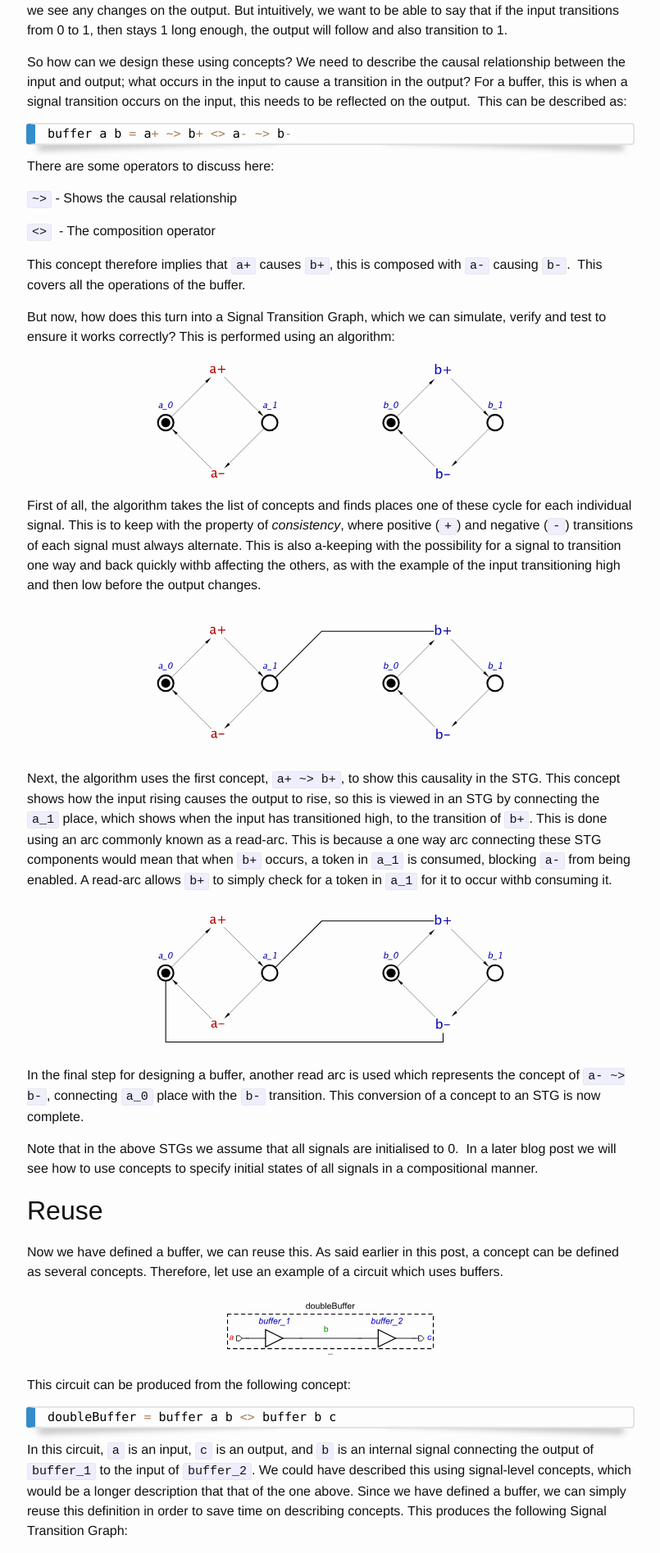
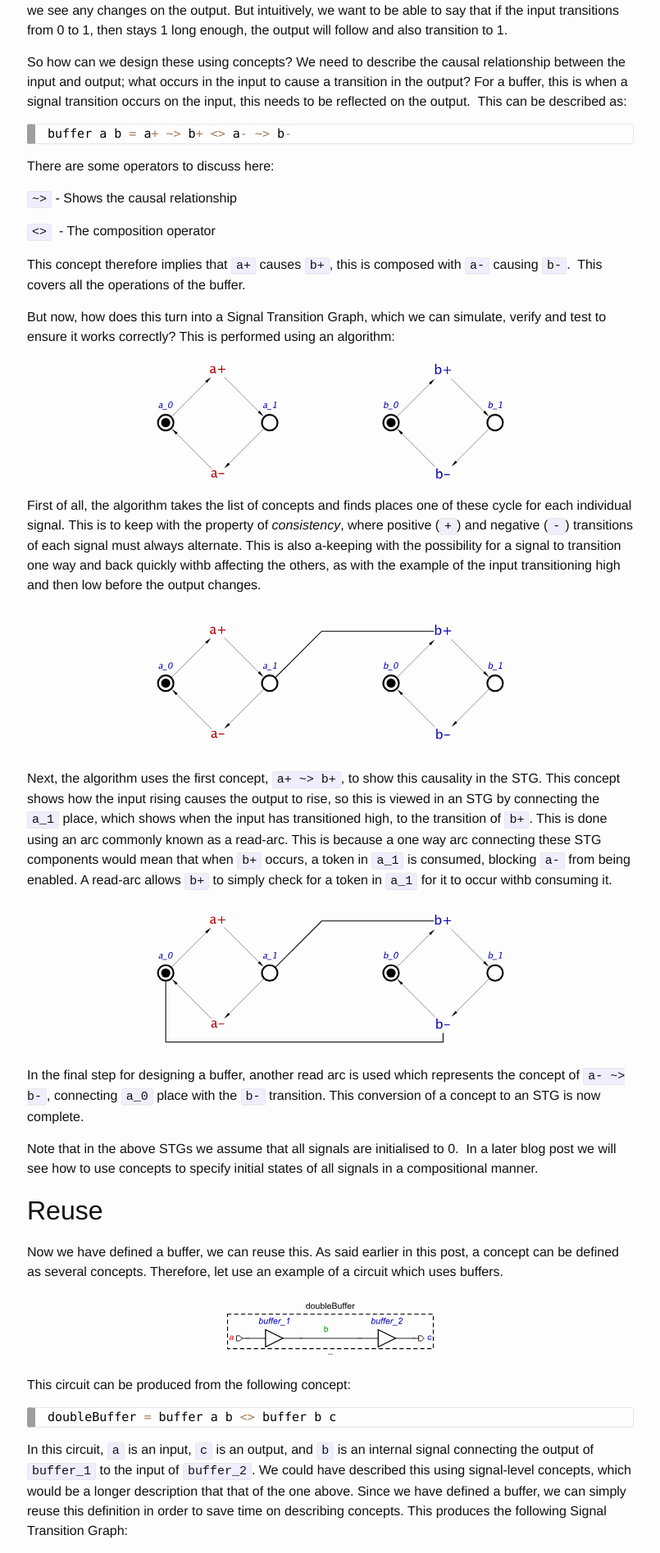
Before and after one commit to jrbeaumont/concepts-blog, a Jekyll site: the page built from _posts/2015-09-30-buffer.md, in a window 1280 px wide. Shown: the part 454-2349 px from the top of the page at 82% size, without its empty margins (237-1042 px from the left). Built offline with Jekyll 4.4.1, drawn with Linux system fonts in a browser that asks for light colours.

Commit message:
Edited code highlighting for clarity

```diff
--- a/css/prism.css
+++ b/css/prism.css
@@ -31,8 +31,7 @@ pre[class*="language-"] {
 pre[class*="language-"] {
 	position: relative;
 	margin: .5em 0;
-	box-shadow: -1px 0px 0px 0px #358ccb, 0px 0px 0px 1px #dfdfdf;
-	border-left: 10px solid #358ccb;
+	border-left: 10px solid #9E9E9E;
 	background-color: #fdfdfd;
 	background-image: linear-gradient(transparent 50%, rgba(69, 142, 209, 0.04) 50%);
 	background-size: 3em 3em;
@@ -49,15 +48,6 @@ code[class*="language"] {
 	overflow: auto;
 }
 
-/* Margin bottom to accomodate shadow */
-:not(pre) > code[class*="language-"],
-pre[class*="language-"] {
-	background-color: #fdfdfd;
-	-webkit-box-sizing: border-box;
-	-moz-box-sizing: border-box;
-	box-sizing: border-box;
-	margin-bottom: 1em;
-}
 
 /* Inline code */
 :not(pre) > code[class*="language-"] {
@@ -81,7 +71,6 @@ pre[class*="language-"]:after {
 	width: 40%;
 	height: 20%;
 	max-height: 13em;
-	box-shadow: 0px 13px 8px #979797;
 	-webkit-transform: rotate(-2deg);
 	-moz-transform: rotate(-2deg);
 	-ms-transform: rotate(-2deg);
@@ -182,7 +171,6 @@ pre[class*="language-"]:after {
 	pre[class*="language-"]:before,
 	pre[class*="language-"]:after {
 		bottom: 14px;
-		box-shadow: none;
 	}
 
 }
```
